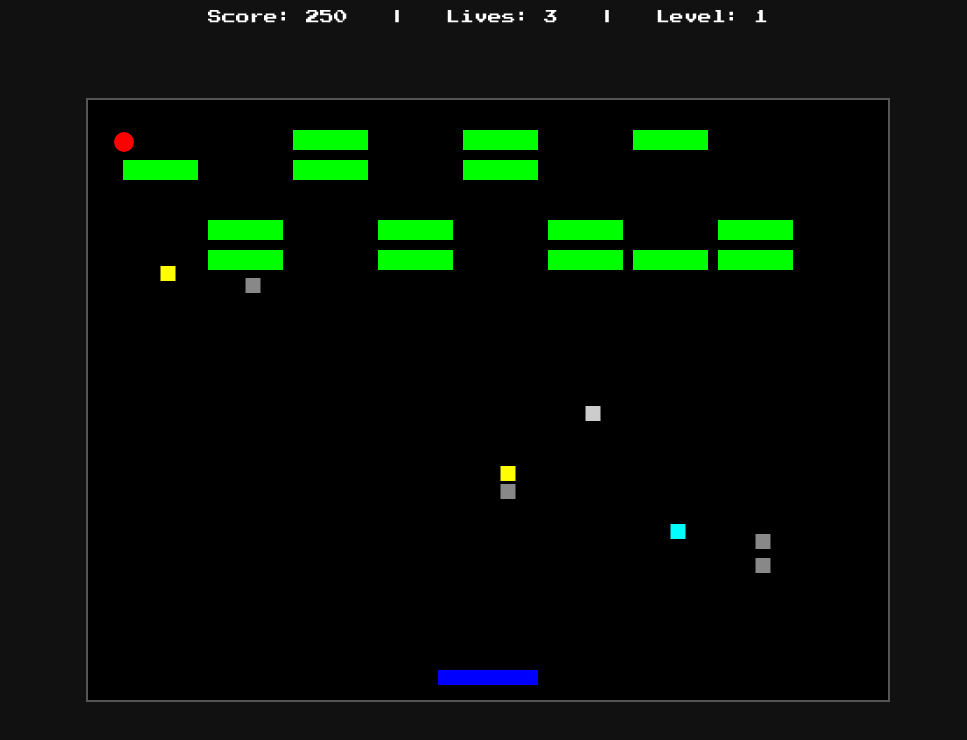
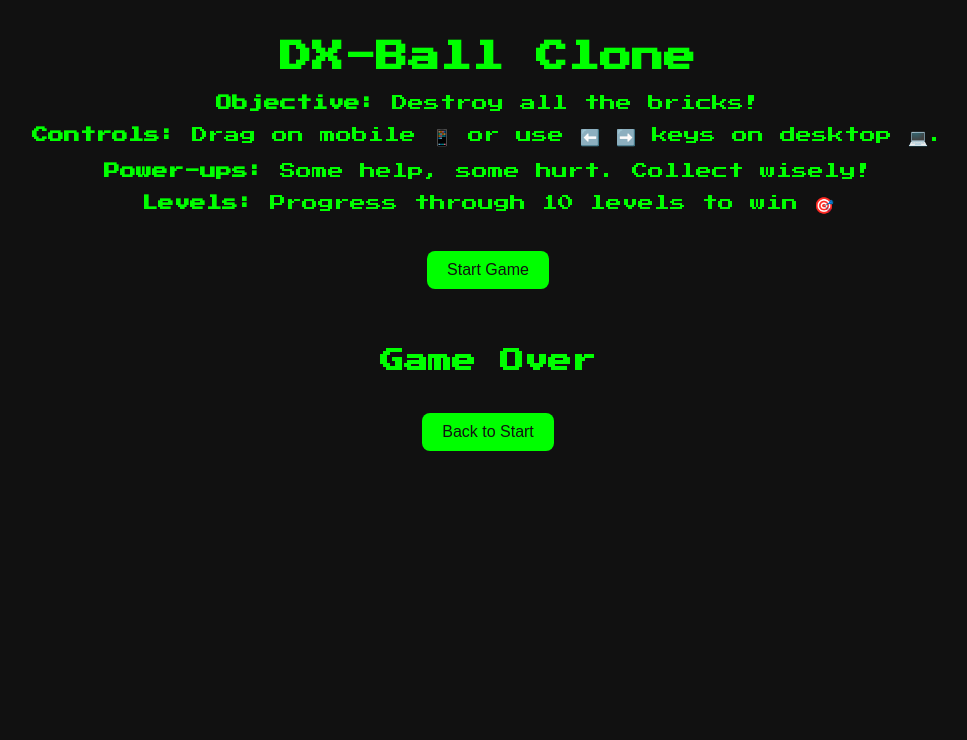
Before and after one commit to Vatsal4040/dxballv1, a plain HTML site: page index.html in a window 1280 px wide. Shown: the whole page, without its empty margins (152-1119 px from the left). Drawn offline with Linux system fonts and the light colour scheme.

Commit message:
index.html

```diff
--- a/index.html
+++ b/index.html
@@ -1,228 +1,320 @@
 <!DOCTYPE html>
 <html lang="en">
 <head>
-  <meta charset="UTF-8" />
-  <meta name="viewport" content="width=device-width, initial-scale=1.0" />
-  <title>DX-Ball Clone with Levels & Powerups</title>
+<meta charset="UTF-8">
+<meta name="viewport" content="width=device-width, initial-scale=1.0">
+<title>DX-Ball Clone</title>
 <style>
-    @import url('https://fonts.googleapis.com/css2?family=Press+Start+2P&display=swap');
-
   body {
     margin: 0;
+    font-family: 'Press Start 2P', cursive;
     background: #111;
-      display: flex;
-      align-items: center;
-      justify-content: center;
-      height: 100vh;
-      color: white;
-      font-family: 'Press Start 2P', cursive;
+    color: #0f0;
+    text-align: center;
   }
+  .page {
+    display: none;
+    padding: 20px;
+  }
+  #startPage, #endPage {
+    display: block;
+  }
+  button {
+    padding: 10px 20px;
+    margin-top: 20px;
+    font-size: 16px;
+    border: none;
+    border-radius: 8px;
+    background: #0f0;
+    color: #111;
+    cursor: pointer;
+  }
+  button:hover { background: #6f6; }
   canvas {
+    display: block;
+    margin: 0 auto;
     background: #000;
-      display: block;
-      border: 2px solid #555;
-    }
-    #hud {
-      position: absolute;
-      top: 10px;
-      width: 100%;
-      text-align: center;
-      font-size: 14px;
+    border: 2px solid #0f0;
+    border-radius: 10px;
   }
 </style>
+<link href="https://fonts.googleapis.com/css2?family=Press+Start+2P&display=swap" rel="stylesheet">
 </head>
 <body>
+
+<!-- Start Page -->
+<div id="startPage" class="page">
+  <h1>DX-Ball Clone</h1>
+  <p><strong>Objective:</strong> Destroy all the bricks!</p>
+  <p><strong>Controls:</strong> Drag on mobile 📱 or use ⬅️ ➡️ keys on desktop 💻.</p>
+  <p><strong>Power-ups:</strong> Some help, some hurt. Collect wisely!</p>
+  <p><strong>Levels:</strong> Progress through 10 levels to win 🎯</p>
+  <button onclick="startGame()">Start Game</button>
+</div>
+
+<!-- Game Page -->
+<div id="gamePage" class="page">
   <div id="hud">
-    <span id="score">Score: 0</span> &nbsp; | &nbsp; <span id="lives">Lives: 3</span> &nbsp; | &nbsp; <span id="level">Level: 1</span>
+    <span id="score">Score: 0</span> |
+    <span id="lives">Lives: 3</span> |
+    <span id="level">Level: 1</span>
   </div>
-  <canvas id="gameCanvas" width="800" height="600"></canvas>
+  <canvas id="gameCanvas"></canvas>
+</div>
+
+<!-- End Page (Game Over) -->
+<div id="endPage" class="page">
+  <h2>Game Over</h2>
+  <p id="finalScore"></p>
+  <button onclick="goToStart()">Back to Start</button>
+</div>
+
+<!-- Victory Page -->
+<div id="victoryPage" class="page">
+  <h2>🎉 Victory! 🎉</h2>
+  <p id="victoryScore"></p>
+  <button onclick="goToStart()">Play Again</button>
+</div>
 
 <script>
+const startPage = document.getElementById("startPage");
+const gamePage = document.getElementById("gamePage");
+const endPage = document.getElementById("endPage");
+const victoryPage = document.getElementById("victoryPage");
+
 const canvas = document.getElementById("gameCanvas");
 const ctx = canvas.getContext("2d");
-    const scoreEl = document.getElementById("score");
-    const livesEl = document.getElementById("lives");
-    const levelEl = document.getElementById("level");
 
-    const paddle = { width: 100, height: 15, x: canvas.width / 2 - 50, y: canvas.height - 30, speed: 7, dx: 0 };
-    const ball = { x: canvas.width / 2, y: canvas.height - 50, size: 10, speed: 4, dx: 4, dy: -4 };
+let score = 0, lives = 3, level = 1;
+const MAX_LEVEL = 10;
+let paddle, ball, bricks = [], powerUps = [];
 
-    const brick = { rowCount: 5, colCount: 8, width: 75, height: 20, padding: 10, offsetTop: 30, offsetLeft: 35 };
+// 🎵 Sounds
+const sounds = {
+  paddle: new Audio("https://actions.google.com/sounds/v1/cartoon/wood_plank_flicks.ogg"),
+  brick: new Audio("https://actions.google.com/sounds/v1/cartoon/clang_and_wobble.ogg"),
+  power: new Audio("https://actions.google.com/sounds/v1/cartoon/pop.ogg"),
+  lose: new Audio("https://actions.google.com/sounds/v1/cartoon/metal_clang.ogg"),
+  gameover: new Audio("https://actions.google.com/sounds/v1/cartoon/descending_whistle.ogg"),
+  victory: new Audio("https://actions.google.com/sounds/v1/cartoon/slide_whistle.ogg")
+};
 
-    let bricks = [];
-    let score = 0;
-    let lives = 3;
-    let level = 1;
-    let powerups = [];
+// ===== Responsive Canvas =====
+function resizeCanvas() {
+  canvas.width = window.innerWidth * 0.9;
+  canvas.height = window.innerHeight * 0.7;
+}
+window.addEventListener("resize", resizeCanvas);
+
+// ===== Game Elements =====
+function initGameObjects() {
+  paddle = {
+    width: canvas.width * 0.15,
+    height: canvas.height * 0.03,
+    x: canvas.width / 2 - (canvas.width * 0.15) / 2,
+    y: canvas.height - canvas.height * 0.05,
+    speed: canvas.width * 0.02
+  };
+  ball = {
+    x: canvas.width / 2,
+    y: canvas.height - canvas.height * 0.1,
+    size: canvas.width * 0.015,
+    dx: canvas.width * 0.005,
+    dy: -canvas.width * 0.005
+  };
+  createBricks();
+}
 
 function createBricks() {
   bricks = [];
-      for (let r = 0; r < brick.rowCount; r++) {
-        bricks[r] = [];
-        for (let c = 0; c < brick.colCount; c++) {
-          const x = c * (brick.width + brick.padding) + brick.offsetLeft;
-          const y = r * (brick.height + brick.padding) + brick.offsetTop;
-          bricks[r][c] = { x, y, status: 1 };
+  const rows = 3 + level; // more rows each level
+  const cols = 7;
+  const brickWidth = canvas.width / (cols + 2);
+  const brickHeight = canvas.height * 0.04;
+  for (let r = 0; r < rows; r++) {
+    for (let c = 0; c < cols; c++) {
+      bricks.push({
+        x: c * (brickWidth + 5) + brickWidth,
+        y: r * (brickHeight + 5) + brickHeight,
+        width: brickWidth,
+        height: brickHeight,
+        broken: false
+      });
     }
   }
 }
 
-    function resetBall() {
-      ball.x = canvas.width / 2;
-      ball.y = canvas.height - 50;
-      ball.dx = 4;
-      ball.dy = -4;
+// ===== PowerUps =====
+function spawnPowerUp(x, y) {
+  const types = ["bigPaddle", "smallPaddle", "extraLife", "loseLife"];
+  const type = types[Math.floor(Math.random() * types.length)];
+  powerUps.push({x, y, size: 20, dy: 2, type});
 }
 
-    function drawPaddle() {
-      ctx.fillStyle = "#00f";
-      ctx.fillRect(paddle.x, paddle.y, paddle.width, paddle.height);
-    }
-
-    function drawBall() {
-      ctx.beginPath();
-      ctx.arc(ball.x, ball.y, ball.size, 0, Math.PI * 2);
-      ctx.fillStyle = "#f00";
-      ctx.fill();
-      ctx.closePath();
-    }
-
-    function drawBricks() {
-      bricks.forEach(row => {
-        row.forEach(b => {
-          if (b.status === 1) {
-            ctx.fillStyle = "#0f0";
-            ctx.fillRect(b.x, b.y, brick.width, brick.height);
-          }
-        });
-      });
-    }
-
-    function drawPowerups() {
-      powerups.forEach(p => {
-        ctx.fillStyle = p.color;
+function drawPowerUps() {
+  powerUps.forEach((p, i) => {
+    ctx.fillStyle = (p.type === "bigPaddle" || p.type === "extraLife") ? "lime" : "red";
     ctx.fillRect(p.x, p.y, p.size, p.size);
-      });
-    }
-
-    function movePaddle() {
-      paddle.x += paddle.dx;
-      if (paddle.x < 0) paddle.x = 0;
-      if (paddle.x + paddle.width > canvas.width) paddle.x = canvas.width - paddle.width;
-    }
-
-    function moveBall() {
-      ball.x += ball.dx;
-      ball.y += ball.dy;
-
-      if (ball.x + ball.size > canvas.width || ball.x - ball.size < 0) ball.dx *= -1;
-      if (ball.y - ball.size < 0) ball.dy *= -1;
-
-      if (ball.x > paddle.x && ball.x < paddle.x + paddle.width && ball.y + ball.size > paddle.y) {
-        ball.dy = -ball.speed;
-      }
-
-      let bricksLeft = 0;
-      bricks.forEach(row => {
-        row.forEach(b => {
-          if (b.status === 1) {
-            bricksLeft++;
-            if (ball.x > b.x && ball.x < b.x + brick.width && ball.y - ball.size < b.y + brick.height && ball.y + ball.size > b.y) {
-              ball.dy *= -1;
-              b.status = 0;
-              score += 10;
-              scoreEl.textContent = "Score: " + score;
-
-              if (Math.random() < 0.2) {
-                spawnPowerup(b.x + brick.width / 2, b.y + brick.height / 2);
-              }
-            }
-          }
-        });
-      });
-
-      if (bricksLeft === 0) {
-        level++;
-        levelEl.textContent = "Level: " + level;
-        brick.rowCount++;
-        resetBall();
-        createBricks();
-      }
-
-      if (ball.y + ball.size > canvas.height) {
-        lives--;
-        livesEl.textContent = "Lives: " + lives;
-        if (lives <= 0) {
-          alert("Game Over! Final Score: " + score);
-          document.location.reload();
-        } else {
-          resetBall();
-        }
-      }
-    }
-
-    function spawnPowerup(x, y) {
-      const types = [
-        { effect: 'bigPaddle', color: '#0ff' },
-        { effect: 'extraLife', color: '#ff0' },
-        { effect: 'multiBall', color: '#f0f' },
-        { effect: 'fireBall', color: '#f90' },
-        { effect: 'smallPaddle', color: '#888' },
-        { effect: 'shrinkBall', color: '#ccc' },
-        { effect: 'loseLife', color: '#900' }
-      ];
-      const pick = types[Math.floor(Math.random() * types.length)];
-      powerups.push({ x, y, size: 15, speed: 2, effect: pick.effect, color: pick.color });
-    }
-
-    function movePowerups() {
-      powerups.forEach((p, i) => {
-        p.y += p.speed;
-        if (p.y > canvas.height) powerups.splice(i, 1);
-        if (p.x > paddle.x && p.x < paddle.x + paddle.width && p.y + p.size > paddle.y && p.y < paddle.y + paddle.height) {
-          applyPowerup(p.effect);
-          powerups.splice(i, 1);
+    p.y += p.dy;
+    // collision with paddle
+    if (p.y + p.size >= paddle.y &&
+        p.x + p.size >= paddle.x &&
+        p.x <= paddle.x + paddle.width) {
+      if (p.type === "bigPaddle") paddle.width *= 1.3;
+      if (p.type === "smallPaddle") paddle.width *= 0.7;
+      if (p.type === "extraLife") lives++;
+      if (p.type === "loseLife") lives--;
+      sounds.power.play();
+      powerUps.splice(i, 1);
     }
   });
 }
 
-    function applyPowerup(effect) {
-      if (effect === 'bigPaddle') paddle.width += 30;
-      if (effect === 'smallPaddle' && paddle.width > 50) paddle.width -= 30;
-      if (effect === 'extraLife') { lives++; livesEl.textContent = "Lives: " + lives; }
-      if (effect === 'loseLife') { lives--; livesEl.textContent = "Lives: " + lives; }
-      if (effect === 'shrinkBall' && ball.size > 5) ball.size -= 2;
-      if (effect === 'fireBall') ball.color = '#ff4500';
-      if (effect === 'multiBall') { score += 50; scoreEl.textContent = "Score: " + score; }
+// ===== Game Loop =====
+function draw() {
+  ctx.clearRect(0,0,canvas.width,canvas.height);
+
+  // draw paddle
+  ctx.fillStyle = "lime";
+  ctx.fillRect(paddle.x, paddle.y, paddle.width, paddle.height);
+
+  // draw ball
+  ctx.beginPath();
+  ctx.arc(ball.x, ball.y, ball.size, 0, Math.PI*2);
+  ctx.fillStyle = "red";
+  ctx.fill();
+  ctx.closePath();
+
+  // draw bricks
+  bricks.forEach(b => {
+    if (!b.broken) {
+      ctx.fillStyle = "cyan";
+      ctx.fillRect(b.x, b.y, b.width, b.height);
+    }
+  });
+
+  drawPowerUps();
+
+  // move ball
+  ball.x += ball.dx;
+  ball.y += ball.dy;
+
+  // bounce walls
+  if (ball.x - ball.size < 0 || ball.x + ball.size > canvas.width) {
+    ball.dx *= -1;
+    sounds.paddle.play();
+  }
+  if (ball.y - ball.size < 0) {
+    ball.dy *= -1;
+    sounds.paddle.play();
   }
 
-    function draw() {
-      ctx.clearRect(0, 0, canvas.width, canvas.height);
-      drawPaddle();
-      drawBall();
-      drawBricks();
-      drawPowerups();
+  // paddle collision
+  if (ball.y + ball.size >= paddle.y &&
+      ball.x >= paddle.x && ball.x <= paddle.x + paddle.width) {
+    ball.dy *= -1;
+    sounds.paddle.play();
   }
 
-    function update() {
-      movePaddle();
-      moveBall();
-      movePowerups();
-      draw();
-      requestAnimationFrame(update);
+  // brick collision
+  bricks.forEach(b => {
+    if (!b.broken &&
+        ball.x >= b.x && ball.x <= b.x + b.width &&
+        ball.y - ball.size <= b.y + b.height && ball.y + ball.size >= b.y) {
+      ball.dy *= -1;
+      b.broken = true;
+      score += 10;
+      sounds.brick.play();
+      if (Math.random() < 0.3) spawnPowerUp(b.x + b.width/2, b.y); // 30% chance
+    }
+  });
+
+  // lose life
+  if (ball.y - ball.size > canvas.height) {
+    lives--;
+    sounds.lose.play();
+    resetBall();
   }
 
+  // level cleared
+  if (bricks.every(b => b.broken)) {
+    if (level === MAX_LEVEL) {
+      victoryGame();
+      return;
+    }
+    level++;
     createBricks();
-    update();
+    resetBall();
+  }
 
+  // update HUD
+  document.getElementById("score").textContent = "Score: " + score;
+  document.getElementById("lives").textContent = "Lives: " + lives;
+  document.getElementById("level").textContent = "Level: " + level;
+
+  // game over
+  if (lives <= 0) {
+    endGame();
+    return;
+  }
+
+  requestAnimationFrame(draw);
+}
+
+function resetBall() {
+  ball.x = canvas.width / 2;
+  ball.y = canvas.height - canvas.height * 0.1;
+  ball.dx = canvas.width * 0.005 * (Math.random() > 0.5 ? 1 : -1);
+  ball.dy = -canvas.width * 0.005;
+}
+
+// ===== Controls =====
+// Keyboard
 document.addEventListener("keydown", e => {
-      if (e.key === "ArrowRight") paddle.dx = paddle.speed;
-      if (e.key === "ArrowLeft") paddle.dx = -paddle.speed;
+  if (e.key === "ArrowLeft") paddle.x -= paddle.speed;
+  if (e.key === "ArrowRight") paddle.x += paddle.speed;
 });
 
-    document.addEventListener("keyup", e => {
-      if (e.key === "ArrowRight" || e.key === "ArrowLeft") paddle.dx = 0;
+// Touch (drag)
+canvas.addEventListener("touchmove", e => {
+  const touch = e.touches[0];
+  const rect = canvas.getBoundingClientRect();
+  const touchX = touch.clientX - rect.left;
+  paddle.x = touchX - paddle.width / 2;
+  if (paddle.x < 0) paddle.x = 0;
+  if (paddle.x + paddle.width > canvas.width) paddle.x = canvas.width - paddle.width;
 });
+
+// ===== Page Navigation =====
+function startGame() {
+  startPage.style.display = "none";
+  endPage.style.display = "none";
+  victoryPage.style.display = "none";
+  gamePage.style.display = "block";
+  score = 0; lives = 3; level = 1;
+  resizeCanvas();
+  initGameObjects();
+  draw();
+}
+function endGame() {
+  gamePage.style.display = "none";
+  endPage.style.display = "block";
+  document.getElementById("finalScore").textContent =
+    `Final Score: ${score} | Level Reached: ${level}`;
+  sounds.gameover.play();
+}
+function victoryGame() {
+  gamePage.style.display = "none";
+  victoryPage.style.display = "block";
+  document.getElementById("victoryScore").textContent =
+    `You Won! Final Score: ${score} | Level: ${level}`;
+  sounds.victory.play();
+}
+function goToStart() {
+  endPage.style.display = "none";
+  victoryPage.style.display = "none";
+  startPage.style.display = "block";
+}
 </script>
 </body>
 </html>
```
Lines whose indentation alone changed are shown as unchanged.
